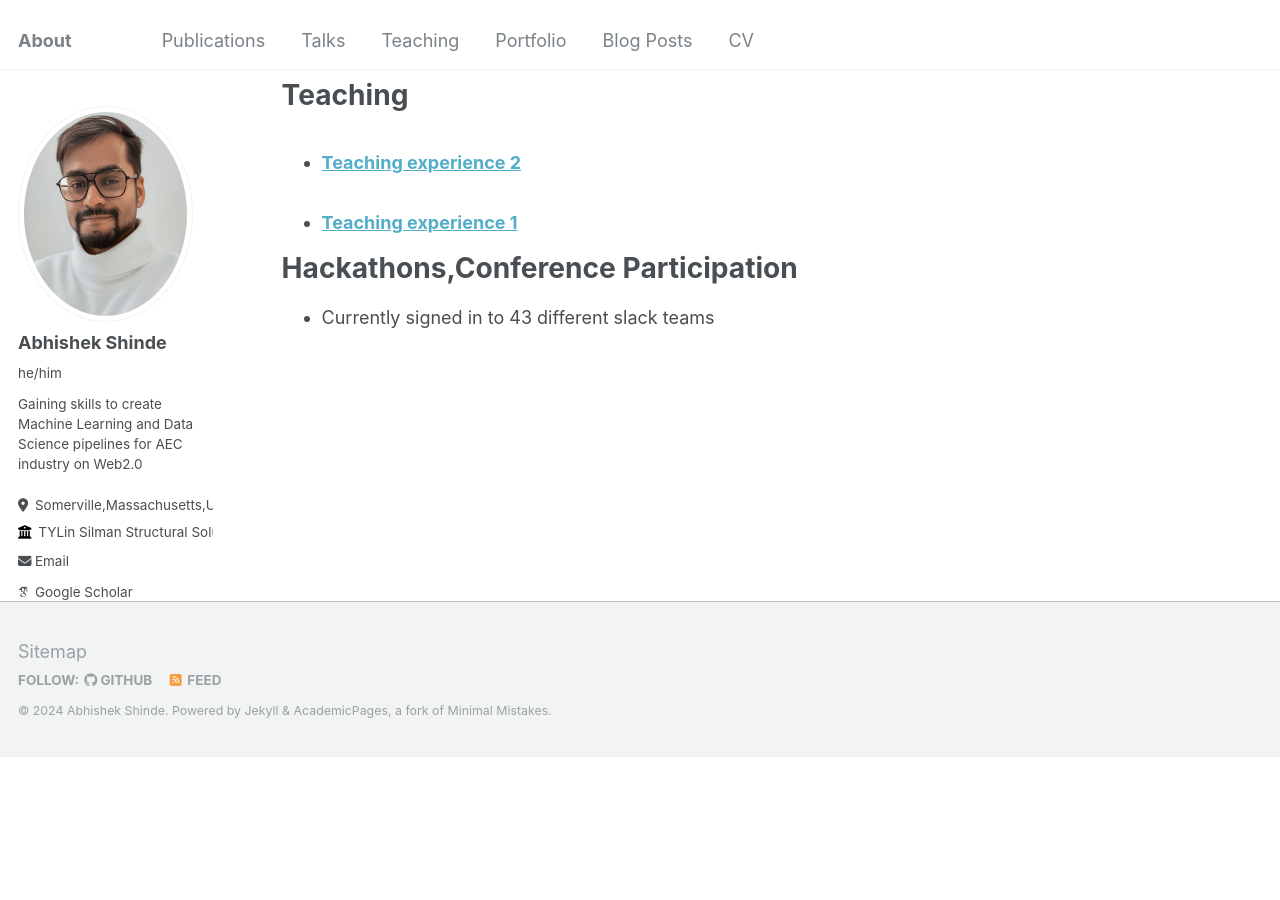
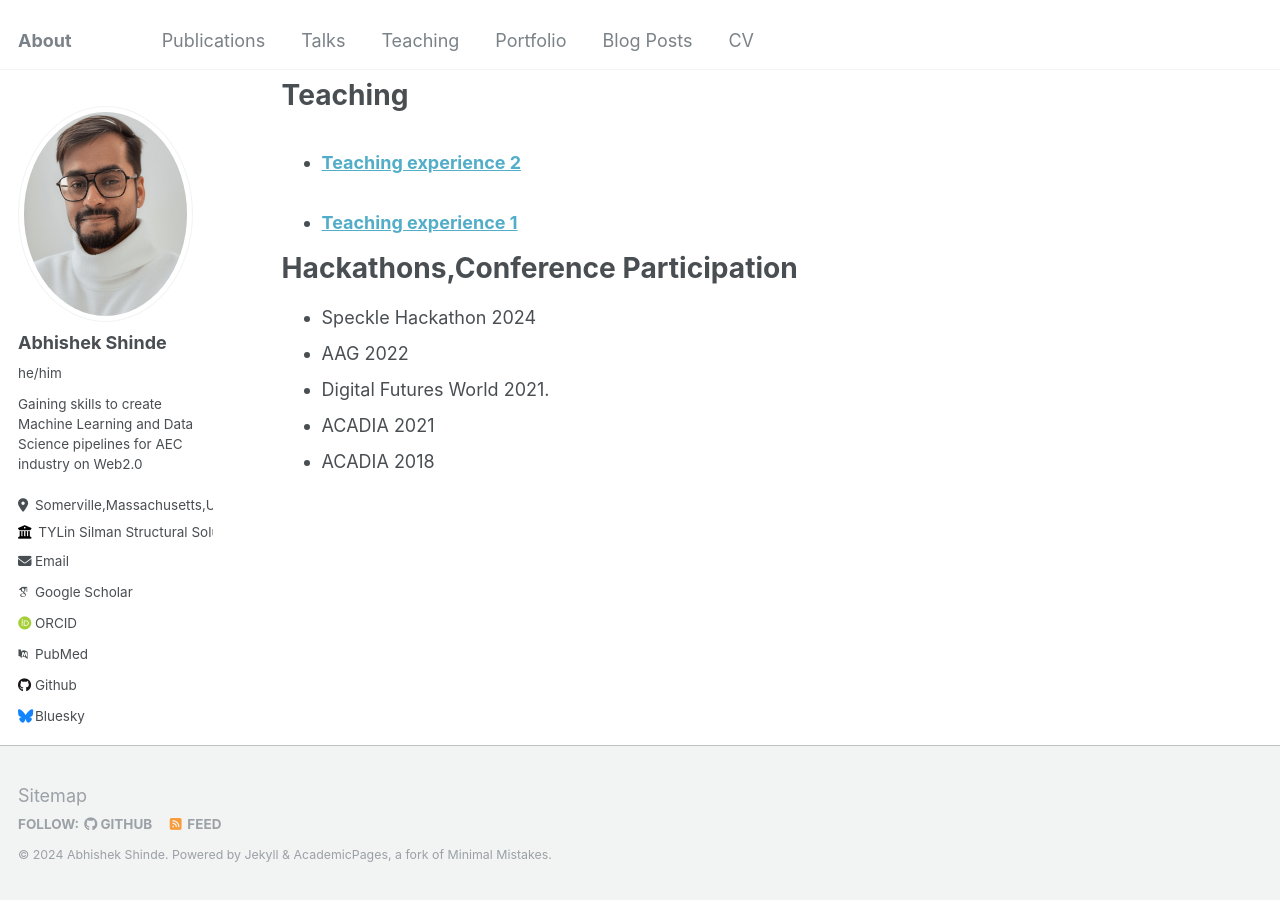
Before and after one commit to InquisitiveAS/InquisitiveAS.github.io, a Jekyll site: the page built from _pages/cv.md, in a window 1280 px wide and 900 px high, scrolled down 2650 px. Built offline with Jekyll 4.4.1, drawn with Linux system fonts in a browser that asks for light colours; some web fonts are replaced; before the commit the page ends 3406 px from its top, so only the background shows below that.

Commit message:
Update cv

```diff
--- a/_pages/cv.md
+++ b/_pages/cv.md
@@ -62,8 +62,6 @@
 
 Work In Progress
 
-
-
 Publications
 ======
   <ul>{% for post in site.publications reversed %}
@@ -84,4 +82,8 @@
 
 Hackathons,Conference Participation
 ======
-* Currently signed in to 43 different slack teams
+* Speckle Hackathon 2024
+* AAG 2022
+* Digital Futures World 2021.
+* ACADIA 2021
+* ACADIA 2018
```
